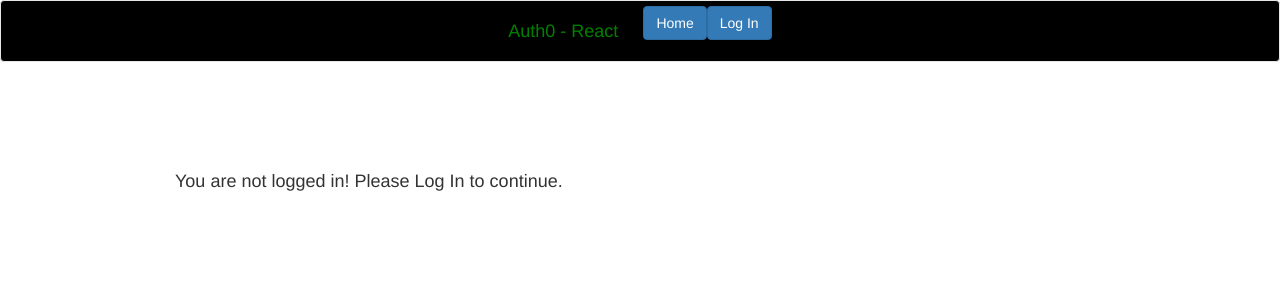
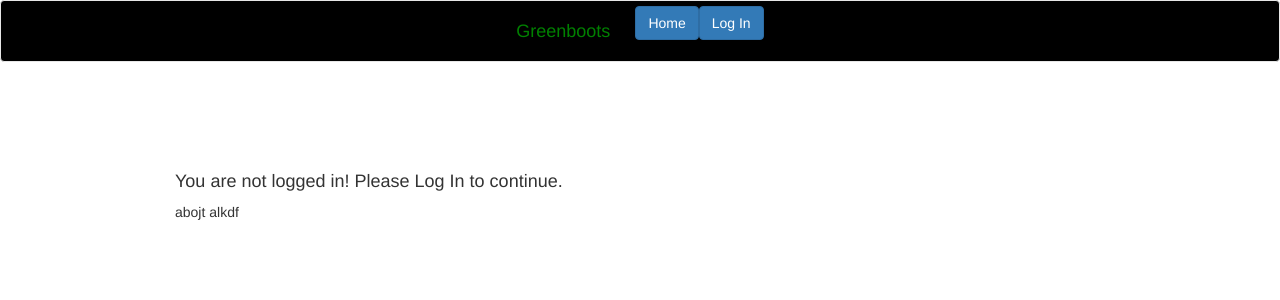
Before and after one commit to jenjenw23/greenboots, a React (Create React App) app in the folder client/: page /home in a window 1280 px wide. Shown: the top 300 px of the page. Built offline with nearby package versions, Linux system fonts and the light colour scheme; what auth0-js would draw is missing.

Commit message:
tinkering around with Home.js to start getting some of our content in

```diff
--- a/client/src/App.js
+++ b/client/src/App.js
@@ -27,7 +27,7 @@ class App extends Component {
         <Navbar fluid>
           <Navbar.Header>
             <Navbar.Brand>
-              <a onClick={this.goTo.bind(this, 'home')}>Auth0 - React</a>
+              <a onClick={this.goTo.bind(this, 'home')}>Greenboots</a>
             </Navbar.Brand>
             <Button
               bsStyle="primary"
--- a/client/src/Home/Home.js
+++ b/client/src/Home/Home.js
@@ -1,4 +1,5 @@
 import React, { Component } from 'react';
+// import Footer from "./components/Footer/Footer";
 
 class Home extends Component {
   getExpiryDate() {
@@ -25,13 +26,17 @@ class Home extends Component {
             </p>
           </div>}
         {!isAuthenticated() &&
+          <div>
             <h4>
               You are not logged in! Please{' '}
               <a style={{ cursor: 'pointer' }} onClick={login.bind(this)}>
                 Log In
               </a>{' '}
               to continue.
-          </h4>}
+            </h4>
+            <footer>abojt alkdf</footer>
+          </div>}
+
       </div>
     );
   }
```
Lines whose indentation alone changed are shown as unchanged.
